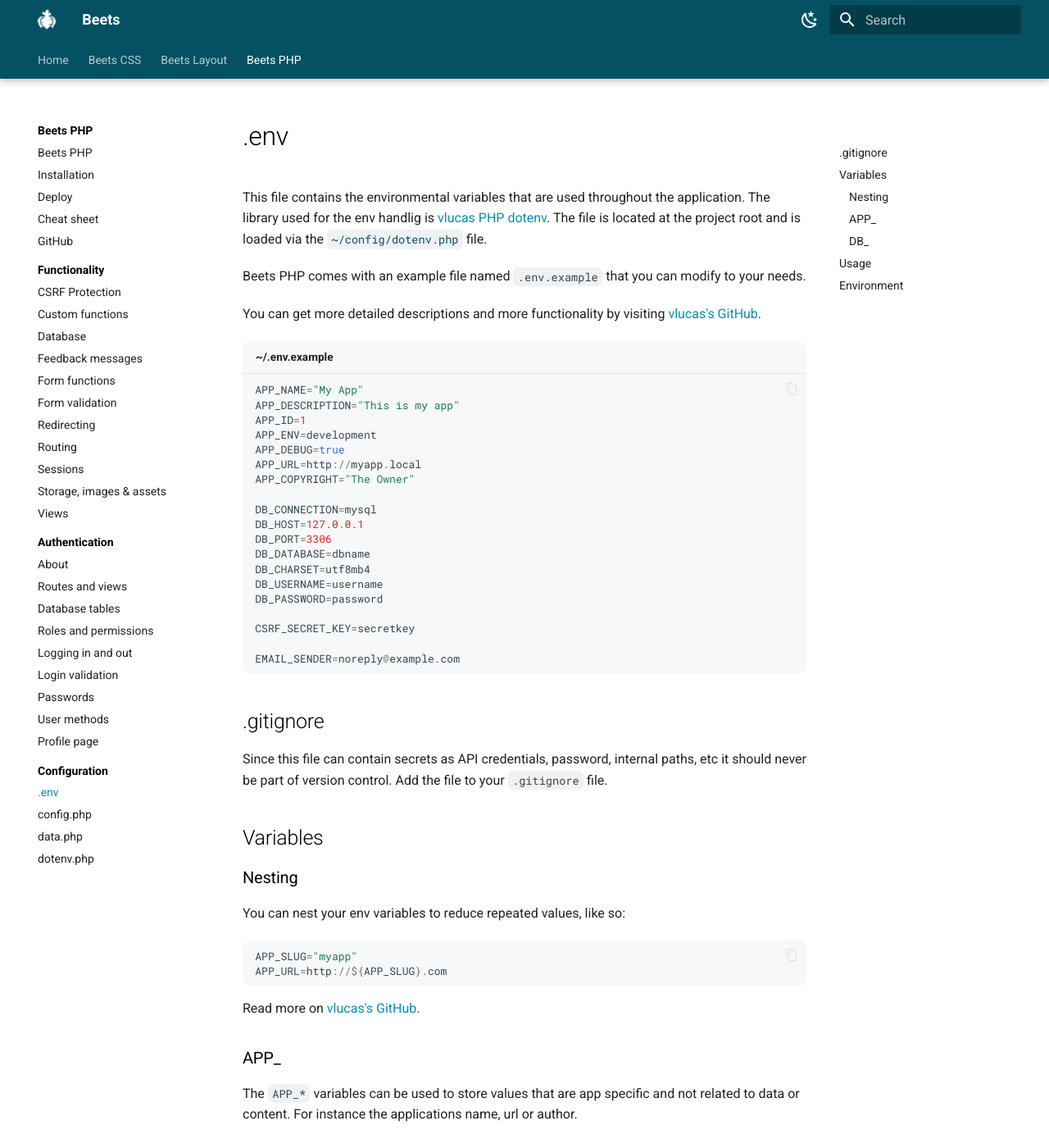
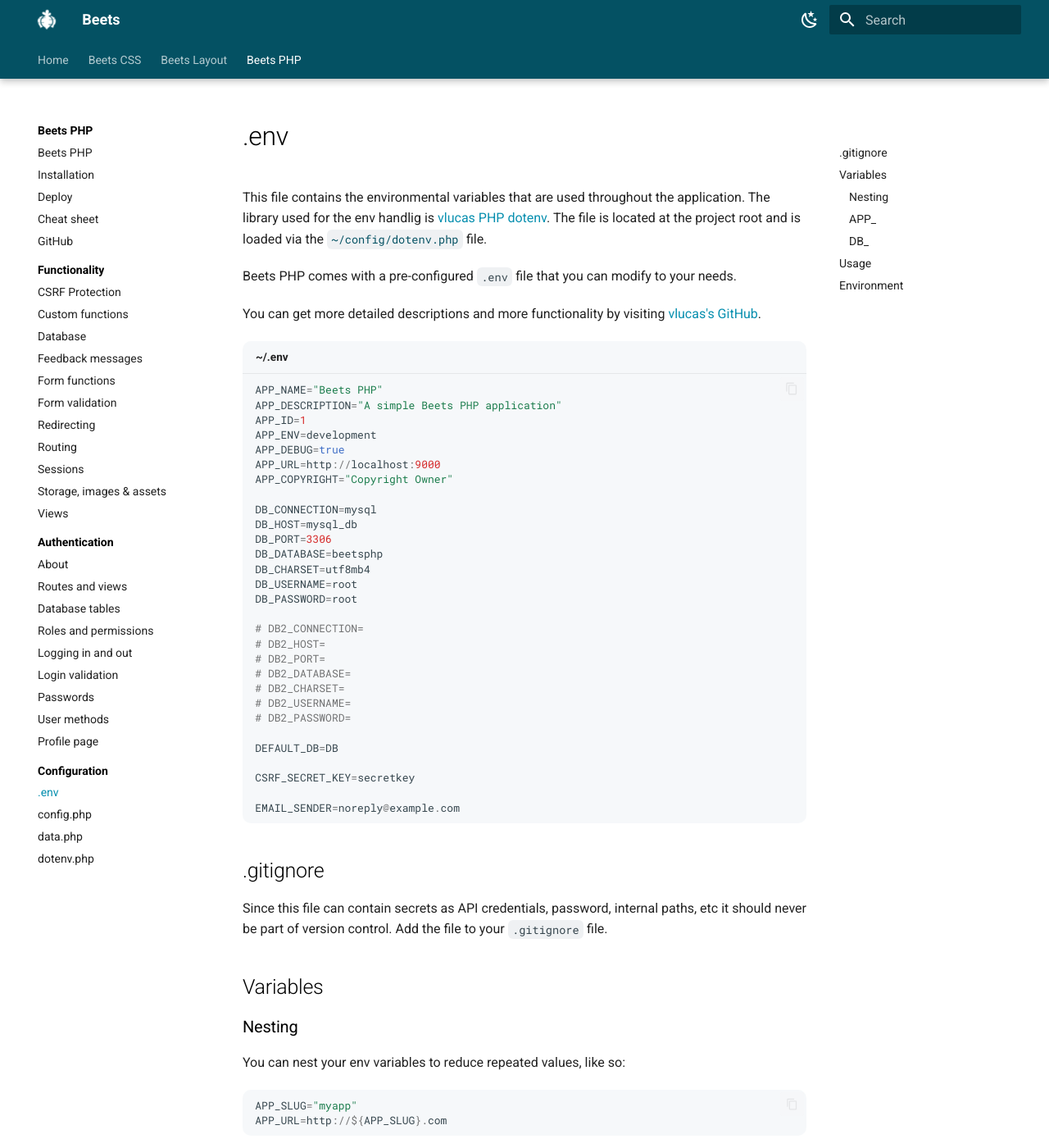
Before and after one commit to jonasbirkelof/beets, an MkDocs documentation site: the page built from docs/beets-php/configuration/env.md, in a window 1280 px wide and 1400 px high. Shown: the whole window at 82% size. Built offline with MkDocs 1.6.1 and Material for MkDocs 9.7.7, drawn with Linux system fonts in a browser that asks for light colours; some of the changed text lies outside the part shown.

Commit message:
Updated env.md for Beets 2.2.0

````diff
--- a/docs/beets-php/configuration/env.md
+++ b/docs/beets-php/configuration/env.md
@@ -2,26 +2,36 @@
 
 This file contains the environmental variables that are used throughout the application. The library used for the env handlig is [vlucas PHP dotenv](https://github.com/vlucas/phpdotenv). The file is located at the project root and is loaded via the [`~/config/dotenv.php`](./dotenv.md) file.
 
-Beets PHP comes with an example file named `.env.example` that you can modify to your needs.
+Beets PHP comes with a pre-configured `.env` file that you can modify to your needs.
 
 You can get more detailed descriptions and more functionality by visiting [vlucas's GitHub](https://github.com/vlucas/phpdotenv).
 
-```php title="~/.env.example"
-APP_NAME="My App"
-APP_DESCRIPTION="This is my app"
+```php title="~/.env"
+APP_NAME="Beets PHP"
+APP_DESCRIPTION="A simple Beets PHP application"
 APP_ID=1
 APP_ENV=development
 APP_DEBUG=true
-APP_URL=http://myapp.local
-APP_COPYRIGHT="The Owner"
+APP_URL=http://localhost:9000
+APP_COPYRIGHT="Copyright Owner"
 
 DB_CONNECTION=mysql
-DB_HOST=127.0.0.1
+DB_HOST=mysql_db
 DB_PORT=3306
-DB_DATABASE=dbname
+DB_DATABASE=beetsphp
 DB_CHARSET=utf8mb4
-DB_USERNAME=username
-DB_PASSWORD=password
+DB_USERNAME=root
+DB_PASSWORD=root
+
+# DB2_CONNECTION=
+# DB2_HOST=
+# DB2_PORT=
+# DB2_DATABASE=
+# DB2_CHARSET=
+# DB2_USERNAME=
+# DB2_PASSWORD=
+
+DEFAULT_DB=DB
 
 CSRF_SECRET_KEY=secretkey
 
@@ -53,7 +63,7 @@
 
 The `DB_*` variables are used within the Database.php class that handles your database requests so changing these variable names can break things.
 
-Every `DB_*` variable except `DB_CHARSET` is required to exist in the file as configured in the [`~/config/dotenv.php`](./dotenv.md) file.
+Every `DB_*` variable except `DB_CHARSET` is required to exist in the file as configured in the [`~/config/dotenv.php`](./dotenv.md) file. The additional database variables that are commented out by default optional.
 
 ## Usage
 
````
